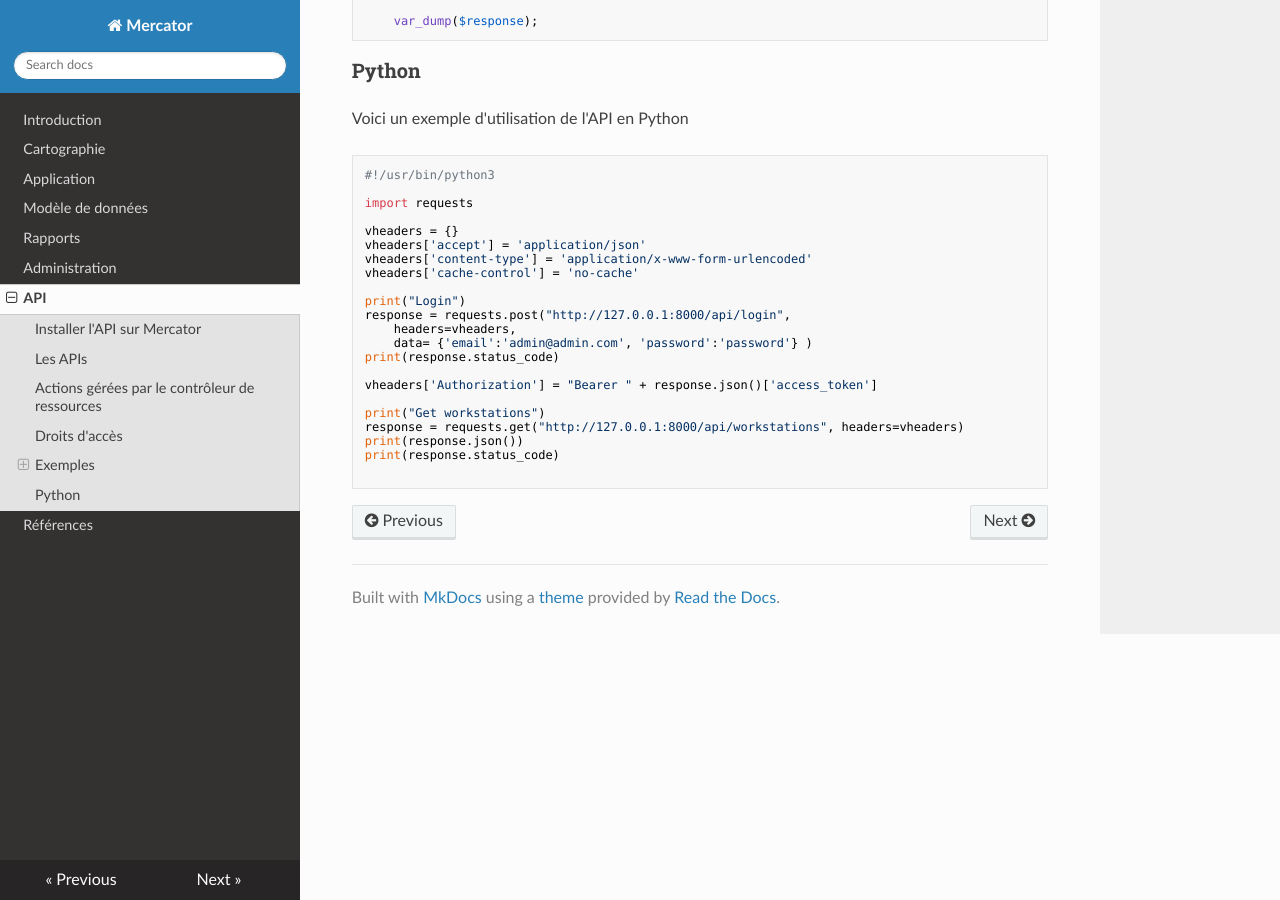
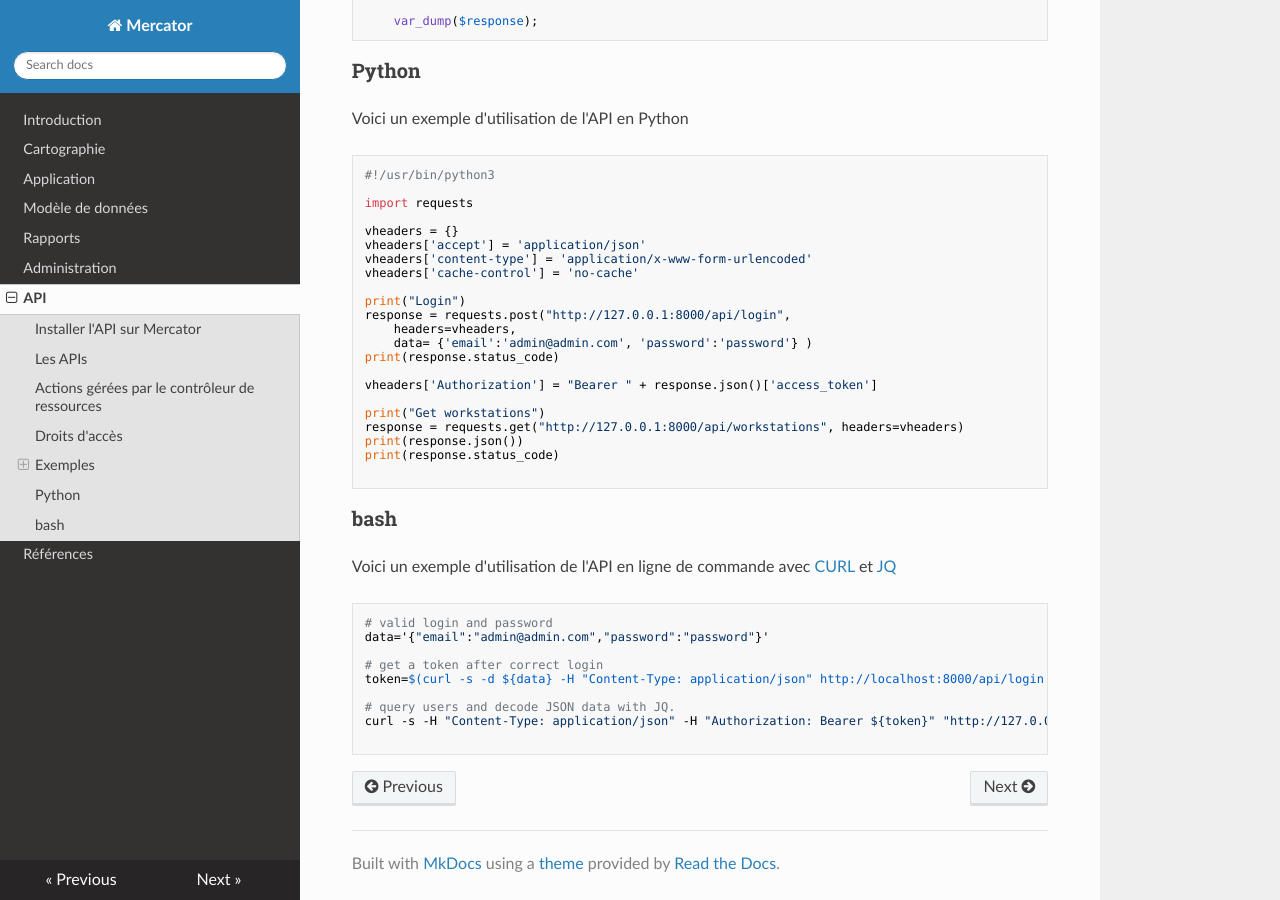
Before and after one commit to dbarzin/mercator, an MkDocs documentation site: the page built from docs/api.md, in a window 1280 px wide and 900 px high, scrolled down 4987 px. Built offline with MkDocs 1.6.1, drawn with Linux system fonts in a browser that asks for light colours; nearby versions of some CDN libraries.

Commit message:
API example usage in bash using CURL and JQ.

````diff
--- a/docs/api.md
+++ b/docs/api.md
@@ -286,3 +286,18 @@ print(response.json())
 print(response.status_code)
 
 ```
+
+### bash
+
+Voici un exemple d'utilisation de l'API en ligne de commande avec [CURL](https://curl.se/docs/manpage.html) et [JQ](https://stedolan.github.io/jq/)
+```
+# valid login and password
+data='{"email":"admin@admin.com","password":"password"}'
+
+# get a token after correct login
+token=$(curl -s -d ${data} -H "Content-Type: application/json" http://localhost:8000/api/login | jq -r .access_token)
+
+# query users and decode JSON data with JQ.
+curl -s -H "Content-Type: application/json" -H "Authorization: Bearer ${token}" "http://127.0.0.1:8000/api/users" | jq .
+
+```
````
